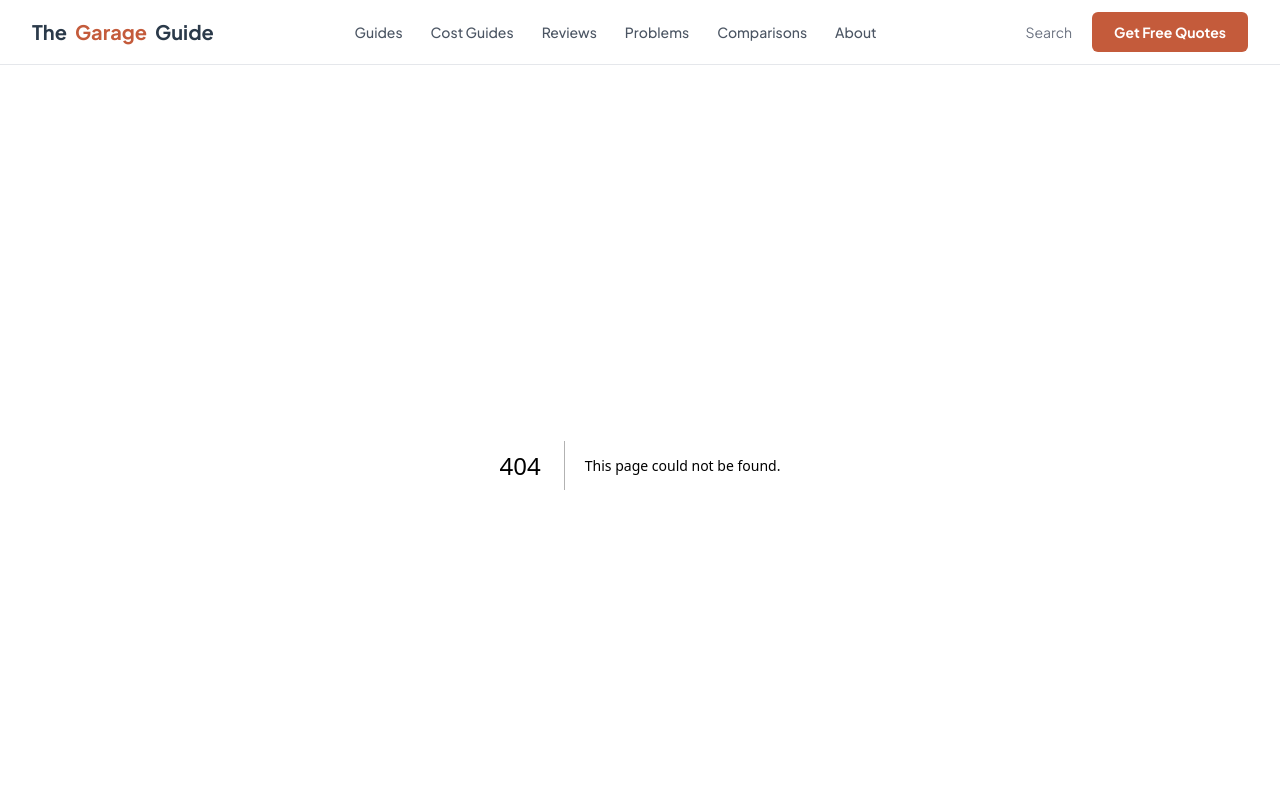
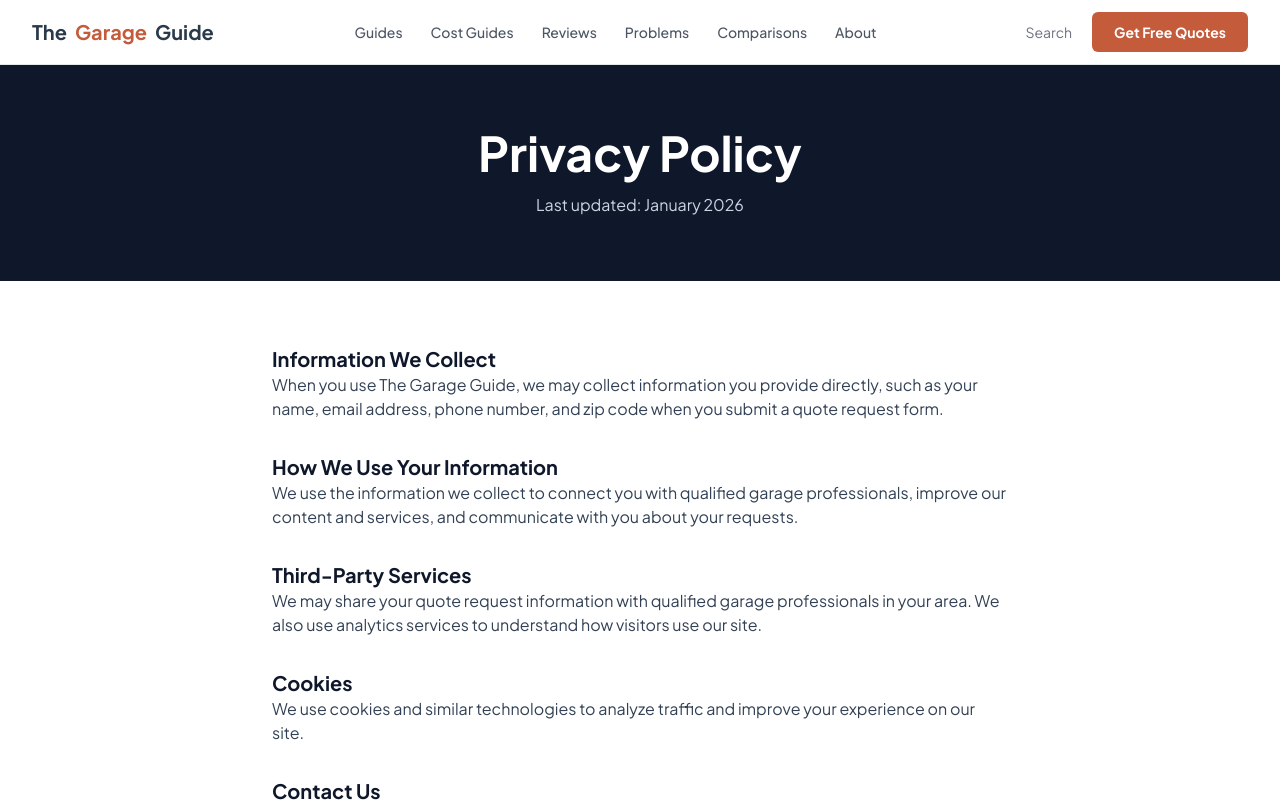
Before and after one commit to thebasementguide2026/thegarage.guide-, a Next.js app: page /privacy in a window 1280 px wide. Before the commit this address had no page. Shown: the top 802 px of the page. Built offline with nearby package versions, Linux system fonts and the light colour scheme.

Commit message:
Create privacy page

```diff
--- /dev/null
+++ b/app/privacy/page.tsx
@@ -0,0 +1,31 @@
+export const metadata = {
+  title: 'Privacy Policy | The Garage Guide',
+  description: 'Privacy policy for The Garage Guide website.',
+}
+
+export default function PrivacyPage() {
+  return (
+    <main className="min-h-screen bg-white">
+      <section className="bg-slate-900 text-white py-16">
+        <div className="container mx-auto px-4 max-w-4xl text-center">
+          <h1 className="text-4xl md:text-5xl font-bold mb-4">Privacy Policy</h1>
+          <p className="text-slate-300">Last updated: January 2026</p>
+        </div>
+      </section>
+      <section className="container mx-auto px-4 max-w-3xl py-16">
+        <div className="prose prose-lg max-w-none text-slate-700">
+          <h2 className="text-xl font-bold text-slate-900">Information We Collect</h2>
+          <p>When you use The Garage Guide, we may collect information you provide directly, such as your name, email address, phone number, and zip code when you submit a quote request form.</p>
+          <h2 className="text-xl font-bold text-slate-900 mt-8">How We Use Your Information</h2>
+          <p>We use the information we collect to connect you with qualified garage professionals, improve our content and services, and communicate with you about your requests.</p>
+          <h2 className="text-xl font-bold text-slate-900 mt-8">Third-Party Services</h2>
+          <p>We may share your quote request information with qualified garage professionals in your area. We also use analytics services to understand how visitors use our site.</p>
+          <h2 className="text-xl font-bold text-slate-900 mt-8">Cookies</h2>
+          <p>We use cookies and similar technologies to analyze traffic and improve your experience on our site.</p>
+          <h2 className="text-xl font-bold text-slate-900 mt-8">Contact Us</h2>
+          <p>If you have questions about this privacy policy, please contact us at privacy@thegarage.guide.</p>
+        </div>
+      </section>
+    </main>
+  )
+}
```
